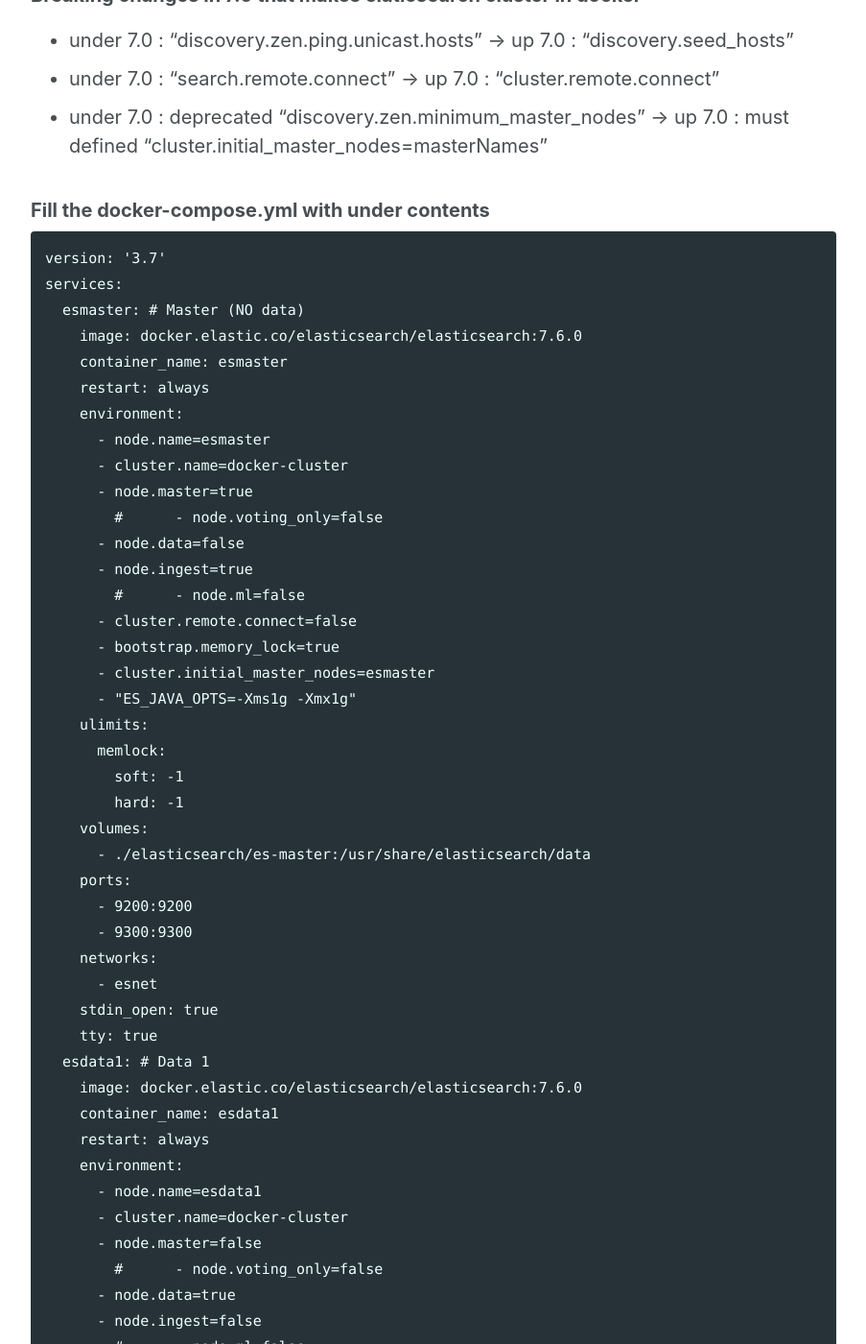
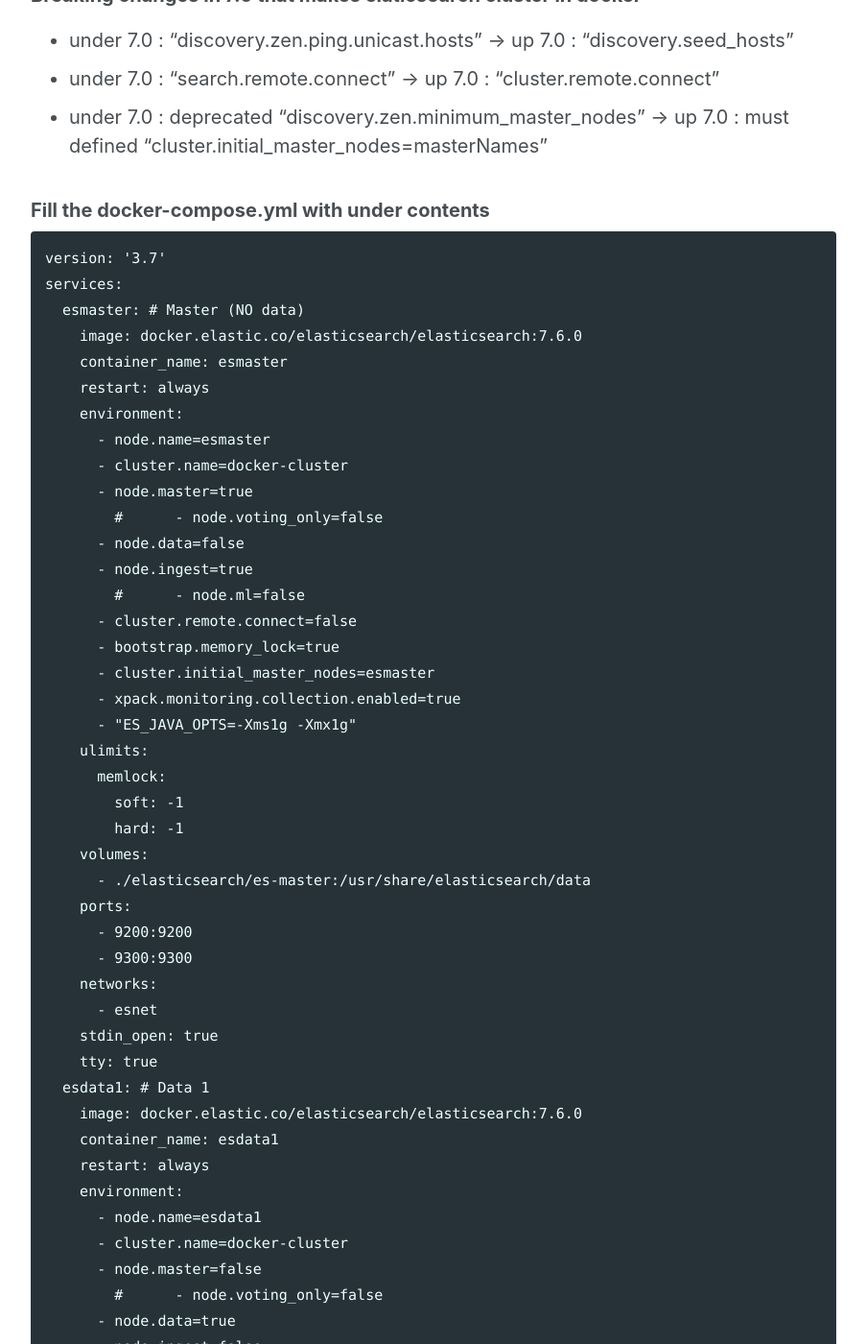
Before and after one commit to tech-vcanus/tech-vcanus.github.io, a Jekyll site: the page built from _posts/2019-10-29-elasticsearch-docker-cluster.md, in a window 1280 px wide and 1400 px high, scrolled down 643 px. Shown: the whole window at 96% size, without its empty margins (188-1091 px from the left). Built offline with Jekyll 4.4.1, drawn with Linux system fonts in a browser that asks for light colours; cached includes are drawn as plain includes; nearby versions of some CDN libraries; some of the changed text lies outside the part shown.

Commit message:
Update 2019-10-29-elasticsearch-docker-cluster.md

```diff
--- a/_posts/2019-10-29-elasticsearch-docker-cluster.md
+++ b/_posts/2019-10-29-elasticsearch-docker-cluster.md
@@ -34,6 +34,7 @@
       - cluster.remote.connect=false
       - bootstrap.memory_lock=true
       - cluster.initial_master_nodes=esmaster
+      - xpack.monitoring.collection.enabled=true
       - "ES_JAVA_OPTS=-Xms1g -Xmx1g"
     ulimits:
       memlock:
```
